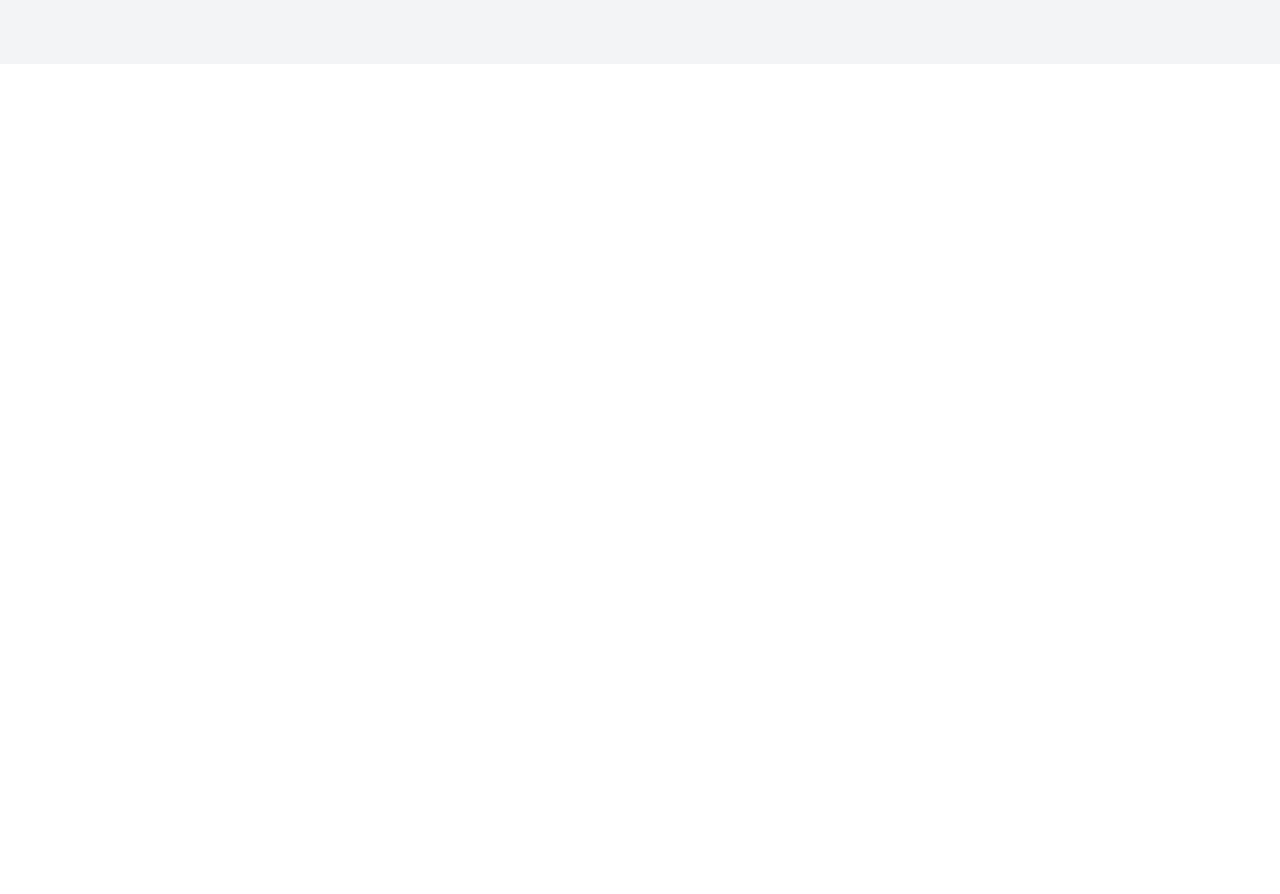
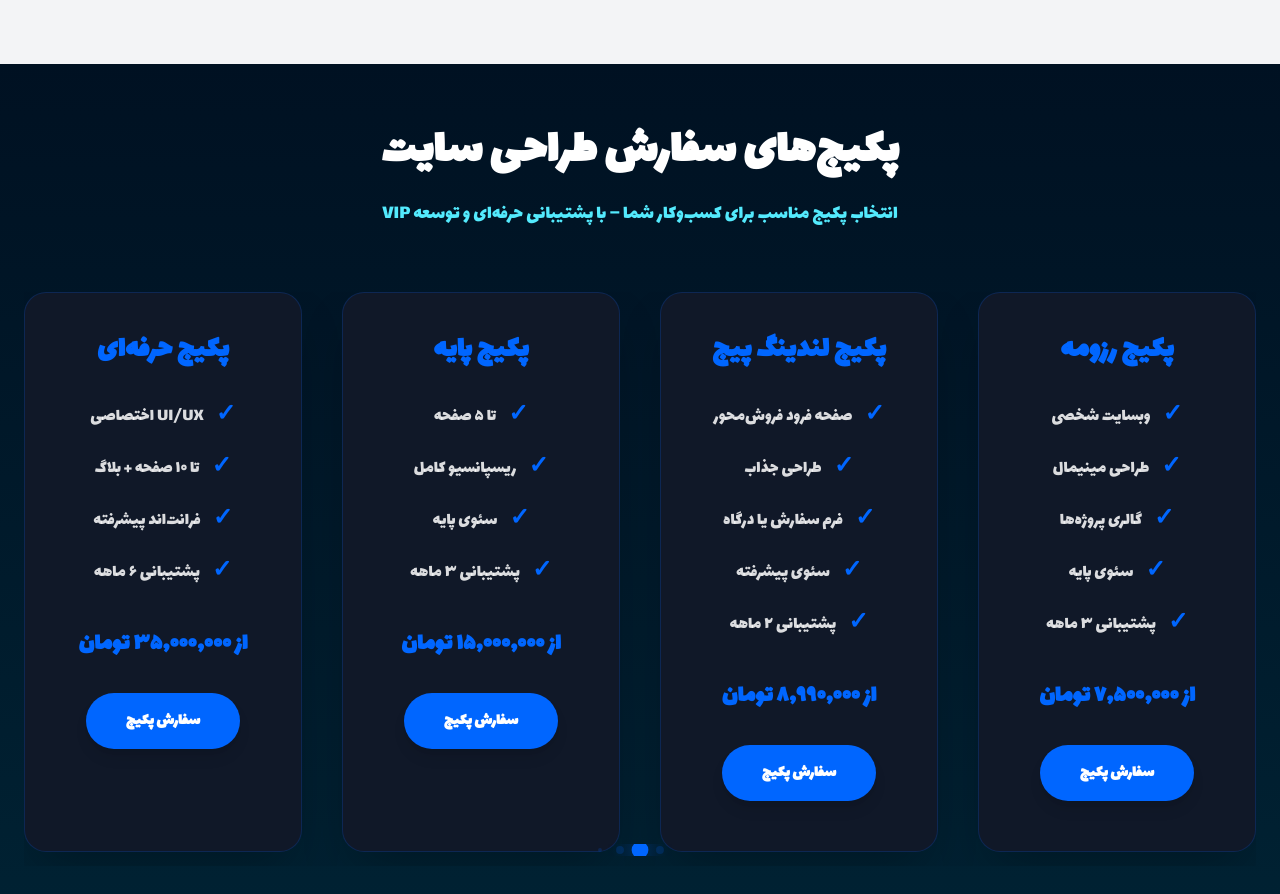
Before and after one commit to mmdrezakz/faraede, a Next.js app: page / in a window 1280 px wide. Shown: the part 1340-2234 px from the top of the page. Before the commit the page ends 1404 px from the top, so only its background shows below. Built offline with nearby package versions, Linux system fonts and the light colour scheme; a web font is replaced by a local one.

Commit message:
Add Package SwiperJs

```diff
--- /dev/null
+++ b/app/components/PackageSwiper.jsx
@@ -0,0 +1,203 @@
+'use client';
+
+import { useRef, useEffect } from 'react';
+import { Swiper, SwiperSlide } from 'swiper/react';
+import { Autoplay, Pagination } from 'swiper/modules';
+import { gsap } from 'gsap';
+
+import 'swiper/css';
+import 'swiper/css/autoplay';
+import 'swiper/css/pagination';
+
+const packages = [
+  {
+    title: 'پکیج دانشجویی',
+    price: 'از ۵,۹۹۰,۰۰۰ تومان',
+    features: [
+      'طراحی ریسپانسیو',
+      'تا ۳ صفحه',
+      'دامنه و هاست یک‌ساله رایگان',
+      'سئوی پایه',
+      'پشتیبانی ۱ ماهه',
+    ],
+  },
+  {
+    title: 'پکیج  رزومه',
+    price: 'از ۷,۵۰۰,۰۰۰ تومان',
+    features: [
+      'وبسایت شخصی',
+      'طراحی مینیمال',
+      'گالری پروژه‌ها',
+      'سئوی پایه',
+      'پشتیبانی ۳ ماهه',
+    ],
+  },
+  {
+    title: 'پکیج لندینگ پیج',
+    price: 'از ۸,۹۹۰,۰۰۰ تومان',
+    features: [
+      'صفحه فرود فروش‌محور',
+      'طراحی جذاب',
+      'فرم سفارش یا درگاه',
+      'سئوی پیشرفته',
+      'پشتیبانی ۲ ماهه',
+    ],
+  },
+  {
+    title: 'پکیج پایه',
+    price: 'از ۱۵,۰۰۰,۰۰۰ تومان',
+    features: [
+      'تا ۵ صفحه',
+      'ریسپانسیو کامل',
+      'سئوی پایه',
+      'پشتیبانی ۳ ماهه',
+    ],
+  },
+  {
+    title: 'پکیج حرفه‌ای',
+    price: 'از ۳۵,۰۰۰,۰۰۰ تومان',
+    features: [
+      'UI/UX اختصاصی',
+      'تا ۱۰ صفحه + بلاگ',
+      'فرانت‌اند پیشرفته',
+      'پشتیبانی ۶ ماهه',
+    ],
+  },
+  {
+    title: 'پکیج پرمیوم',
+    price: 'از ۷۰,۰۰۰,۰۰۰ تومان',
+    features: [
+      'فرانت + بک‌اند',
+      'پنل مدیریت',
+      'سئوی کامل',
+      'پشتیبانی VIP ۱۲ ماهه',
+    ],
+  },
+  {
+    title: 'پکیج فروشگاهی',
+    price: 'از ۵۰,۰۰۰,۰۰۰ تومان',
+    features: [
+      'فروشگاه کامل',
+      'درگاه پرداخت',
+      'مدیریت محصولات',
+      'پشتیبانی ۶ ماهه',
+    ],
+  },
+  {
+    title: 'پکیج انترپرایز',
+    price: 'تماس بگیرید',
+    features: [
+      'فول استک سفارشی',
+      'امنیت پیشرفته',
+      'چندزبانه',
+      'پشتیبانی نامحدود',
+    ],
+  },
+];
+export default function PackageSwiper() {
+  const slideRefs = useRef([]);
+
+  useEffect(() => {
+    gsap.fromTo(
+      slideRefs.current,
+      { opacity: 0, y: 60 },
+      { opacity: 1, y: 0, duration: 1, stagger: 0.2, ease: 'power3.out' }
+    );
+  }, []);
+
+  return (
+    <div className="bg-linear-to-b from-[#001122] to-[#002233] py-16" dir="rtl">
+      <div className="mx-auto px-6 max-w-7xl">
+        <h2 className="mb-6 font-bold text-white text-4xl md:text-5xl text-center">
+          پکیج‌های سفارش طراحی سایت
+        </h2>
+        <p className="mb-16 text-cyan-300 text-xl text-center">
+          انتخاب پکیج مناسب برای کسب‌وکار شما – با پشتیبانی حرفه‌ای و توسعه VIP
+        </p>
+
+        <Swiper
+          modules={[Autoplay, Pagination]}
+          loop={false}
+          centerInsufficientSlides={true}
+          slidesPerView={1}
+          spaceBetween={30}
+          autoplay={{
+            delay: 2000,                  // هر ۴ ثانیه عوض بشه
+            disableOnInteraction: false,  // حتی بعد از کلیک هم ادامه بده
+          }}
+          speed={800}                     // انیمیشن نرم و حرفه‌ای
+          pagination={{
+            clickable: true,
+            dynamicBullets: true,         // نقطه‌های کوچیک‌تر برای اسلایدهای غیرفعال
+          }}
+          grabCursor={true}
+          breakpoints={{
+            "640": { slidesPerView: 1.2, spaceBetween: 20 },
+            "768": { slidesPerView: 2.2, spaceBetween: 30 },
+            "1024": { slidesPerView: 3.2, spaceBetween: 40 },
+            "1280": { slidesPerView: 4, spaceBetween: 40 },
+          }}
+          className="pb-12 package-swiper"
+        >
+          {packages.map((pkg, index) => (
+            <SwiperSlide key={index}>
+              <div
+                ref={(el) => (slideRefs.current[index] = el)}
+                className="group relative bg-[#101828] shadow-2xl hover:shadow-[#0066ff]/40 border border-[#0066ff]/20 hover:border-[#0066ff] rounded-3xl h-full overflow-hidden hover:scale-105 transition-all duration-700"
+                style={{ minHeight: '560px' }}
+              >
+                {/* Glow و گرادیان hover */}
+                <div className="absolute inset-0 bg-linear-to-br from-[#0066ff]/5 to-transparent opacity-0 group-hover:opacity-100 transition-opacity duration-700" />
+                <div className="absolute -inset-1 bg-[#0066ff] opacity-0 group-hover:opacity-30 blur-2xl rounded-3xl transition duration-1000" />
+
+                <div className="z-10 relative flex flex-col p-10 h-full text-center">
+                  <h3 className="mb-8 font-bold text-[#0066ff] group-hover:text-white text-3xl transition-colors duration-500">
+                    {pkg.title}
+                  </h3>
+
+                  <ul className="flex-1 space-y-5 mb-10 text-white/85 text-lg">
+                    {pkg.features.map((feature, i) => (
+                      <li key={i} className="flex justify-center items-center">
+                        <span className="ml-3 font-bold text-[#0066ff] text-2xl">✓</span>
+                        {feature}
+                      </li>
+                    ))}
+                  </ul>
+
+                  <div>
+                    <p className="mb-8 font-extrabold text-[#0066ff] group-hover:text-yellow-300 text-2xl transition-colors duration-500">
+                      {pkg.price}
+                    </p>
+                    <button className="bg-[#0066ff] hover:bg-white shadow-lg hover:shadow-[#0066ff]/50 px-10 py-4 rounded-full font-bold text-white hover:text-[#002233] transition-all duration-500">
+                      سفارش پکیج
+                    </button>
+                  </div>
+                </div>
+              </div>
+            </SwiperSlide>
+          ))}
+        </Swiper>
+
+        {/* استایل سفارشی برای pagination (نقطه‌ها) */}
+        <style jsx global>{`
+          .package-swiper .swiper-pagination {
+            bottom: 10px !important;
+          }
+          .package-swiper .swiper-pagination-bullet {
+            width: 12px;
+            height: 12px;
+            background: rgba(0, 102, 255, 0.3);
+            opacity: 0.6;
+            transition: all 0.4s ease;
+          }
+          .package-swiper .swiper-pagination-bullet-active {
+            background: #0066ff;
+            opacity: 1;
+            transform: scale(1.4);
+            box-shadow: 0 0 15px #0066ff88;
+          }
+        `}</style>
+      </div>
+    </div>
+  );
+}
--- a/app/page.js
+++ b/app/page.js
@@ -1,12 +1,9 @@
+import PackageSwiper from "./components/PackageSwiper";
 import Header from "./Header";
 import IntroSection from "./IntroSection";
 
-
 export default function HomePage() {
-  return (
-    <>
-    <Header />
-    <IntroSection />
-    </>
-  );
+    return (<> < Header /> <IntroSection/>
+    <PackageSwiper/>
+</>);
 }
--- a/package.json
+++ b/package.json
@@ -22,6 +22,7 @@
     "react": "19.2.3",
     "react-dom": "19.2.3",
     "react-intersection-observer": "^10.0.0",
+    "swiper": "^12.0.3",
     "tailwind-merge": "^3.4.0"
   },
   "devDependencies": {
```
Also changed, not shown: 1 other file (tests, documents, lock files or other folders).
